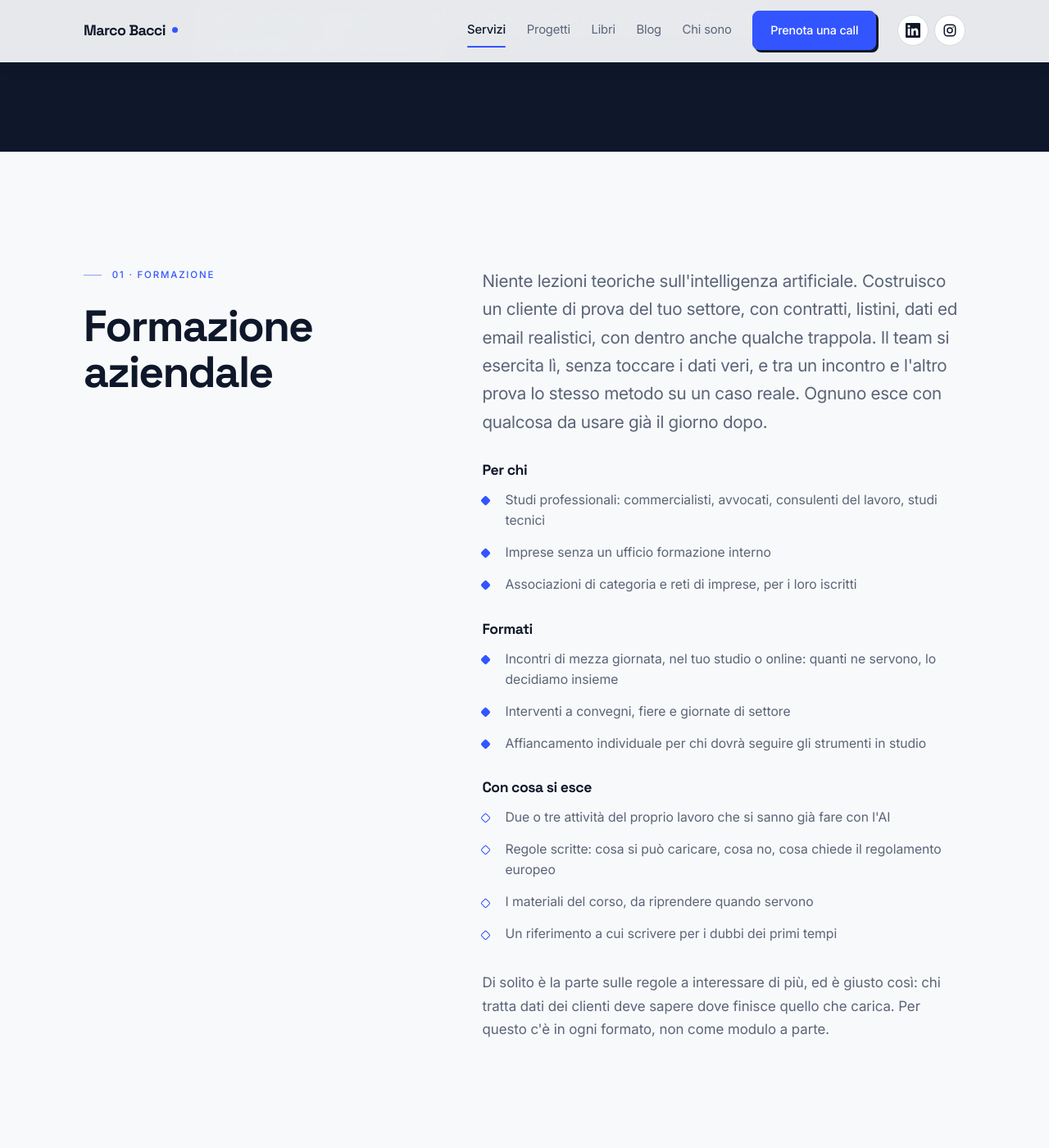
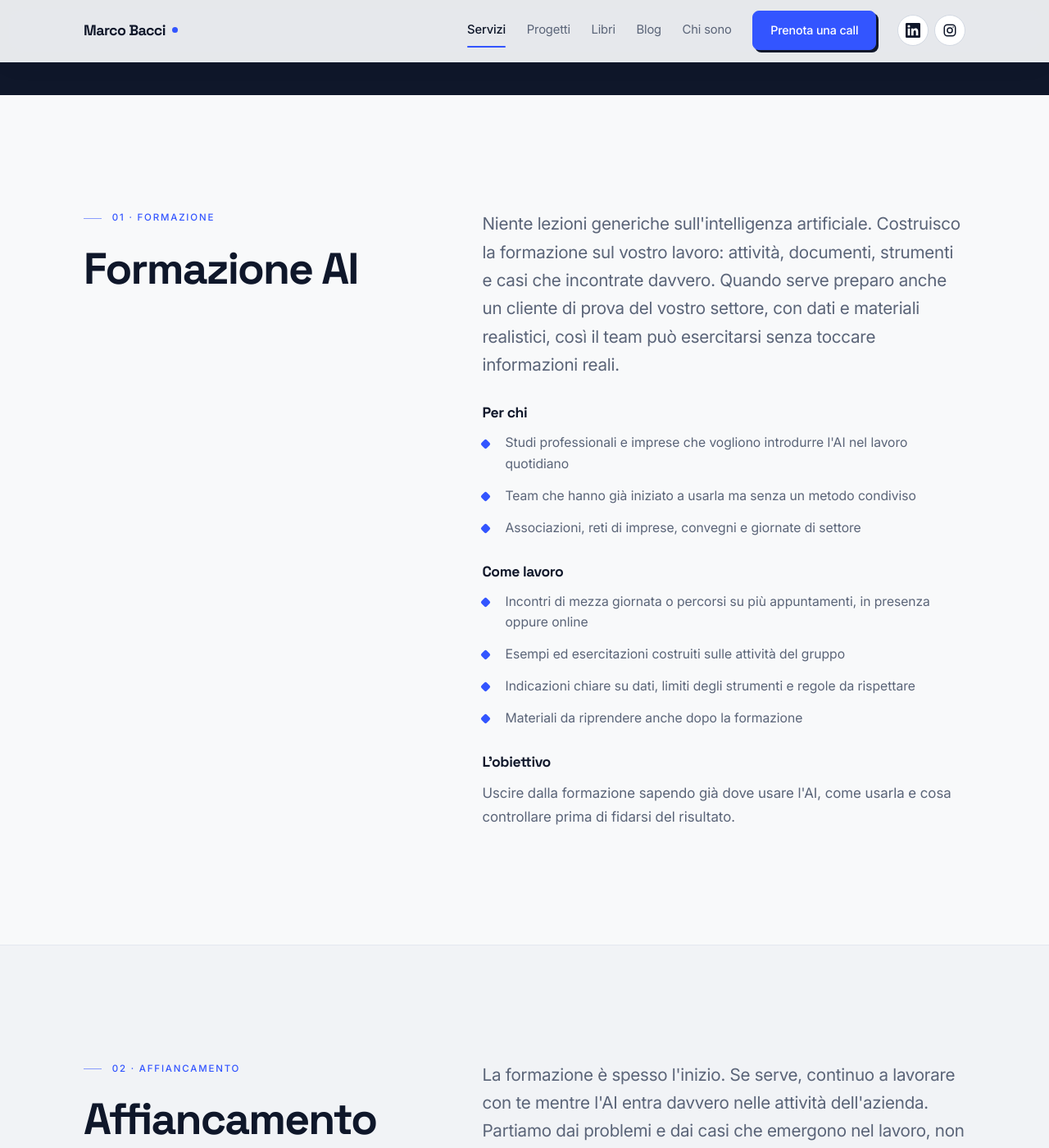
Before and after one commit to marcobacciwork/marcobacciwork.github.io, a Jekyll site: the page built from servizi.html, in a window 1280 px wide and 1400 px high, scrolled down 707 px. Shown: the whole window at 82% size. Built offline with Jekyll 4.4.1, drawn with Linux system fonts in a browser that asks for light colours; some of the changed text lies outside the part shown.

Commit message:
Riorganizza servizi in formazione affiancamento e progetti

```diff
--- a/servizi.html
+++ b/servizi.html
@@ -3,19 +3,17 @@
 title: "Servizi"
 nav: servizi
 permalink: /servizi/
-description: "Formazione e consulenza sull'intelligenza artificiale: corsi a mezze giornate, assistente AI configurato sul tuo lavoro e sistemi che restano in sede. Su commissione, con perimetro e preventivo scritti."
+description: "Formazione, affiancamento operativo e progetti AI su misura per studi professionali e imprese. Parto dal lavoro reale e costruisco l'intervento intorno alle tue esigenze."
 ---
 
 <section class="hero">
   <div class="wrap hero-inner">
     <p class="eyebrow" style="color:var(--brass)">Servizi</p>
-    <h1>Formazione e consulenza,<br>sul <em>tuo</em> lavoro</h1>
+    <h1>Formazione, affiancamento<br>e progetti <em>AI</em></h1>
     <p class="lead">
-      Formo il tuo team a usare l'AI sui casi reali del tuo studio o della tua azienda.
-      E come consulente ti aiuto a scegliere e impostare gli strumenti: un assistente collegato
-      ai programmi che usi, oppure un sistema che resta in sede.
-      Lavoro su commissione, a progetto per studi e imprese oppure conto terzi per agenzie e società.
-      Prima di iniziare ricevi per iscritto cosa comprende il lavoro e cosa no.
+      Posso formare te e il tuo team, lavorare al vostro fianco mentre iniziate a usare l'AI
+      oppure costruire un progetto specifico. Non parto da un pacchetto predefinito:
+      prima guardo come lavorate, poi ti propongo la strada che ha più senso.
     </p>
   </div>
 </section>
@@ -25,130 +23,128 @@
   <div class="wrap split">
     <div>
       <p class="eyebrow">01 · Formazione</p>
-      <h2>Formazione aziendale</h2>
+      <h2>Formazione AI</h2>
     </div>
     <div>
       <p class="lead" style="max-width:58ch;margin-bottom:2rem">
-        Niente lezioni teoriche sull'intelligenza artificiale. Costruisco un cliente di prova
-        del tuo settore, con contratti, listini, dati ed email realistici, con dentro anche qualche trappola.
-        Il team si esercita lì, senza toccare i dati veri, e tra un incontro e l'altro prova
-        lo stesso metodo su un caso reale. Ognuno esce con qualcosa da usare già il giorno dopo.
+        Niente lezioni generiche sull'intelligenza artificiale. Costruisco la formazione
+        sul vostro lavoro: attività, documenti, strumenti e casi che incontrate davvero.
+        Quando serve preparo anche un cliente di prova del vostro settore, con dati e materiali realistici,
+        così il team può esercitarsi senza toccare informazioni reali.
       </p>
 
       <h3 style="font-size:1.1rem;margin-bottom:0.9rem">Per chi</h3>
       <ul class="ticks" style="margin-bottom:2rem">
-        <li>Studi professionali: commercialisti, avvocati, consulenti del lavoro, studi tecnici</li>
-        <li>Imprese senza un ufficio formazione interno</li>
-        <li>Associazioni di categoria e reti di imprese, per i loro iscritti</li>
+        <li>Studi professionali e imprese che vogliono introdurre l'AI nel lavoro quotidiano</li>
+        <li>Team che hanno già iniziato a usarla ma senza un metodo condiviso</li>
+        <li>Associazioni, reti di imprese, convegni e giornate di settore</li>
       </ul>
 
-      <h3 style="font-size:1.1rem;margin-bottom:0.9rem">Formati</h3>
+      <h3 style="font-size:1.1rem;margin-bottom:0.9rem">Come lavoro</h3>
       <ul class="ticks" style="margin-bottom:2rem">
-        <li>Incontri di mezza giornata, nel tuo studio o online: quanti ne servono, lo decidiamo insieme</li>
-        <li>Interventi a convegni, fiere e giornate di settore</li>
-        <li>Affiancamento individuale per chi dovrà seguire gli strumenti in studio</li>
+        <li>Incontri di mezza giornata o percorsi su più appuntamenti, in presenza oppure online</li>
+        <li>Esempi ed esercitazioni costruiti sulle attività del gruppo</li>
+        <li>Indicazioni chiare su dati, limiti degli strumenti e regole da rispettare</li>
+        <li>Materiali da riprendere anche dopo la formazione</li>
       </ul>
 
-      <h3 style="font-size:1.1rem;margin-bottom:0.9rem">Con cosa si esce</h3>
-      <ul class="ticks ticks-open" style="margin-bottom:2rem">
-        <li>Due o tre attività del proprio lavoro che si sanno già fare con l'AI</li>
-        <li>Regole scritte: cosa si può caricare, cosa no, cosa chiede il regolamento europeo</li>
-        <li>I materiali del corso, da riprendere quando servono</li>
-        <li>Un riferimento a cui scrivere per i dubbi dei primi tempi</li>
-      </ul>
-
+      <h3 style="font-size:1.1rem;margin-bottom:0.9rem">L'obiettivo</h3>
       <p style="color:var(--muted);max-width:58ch">
-        Di solito è la parte sulle regole a interessare di più, ed è giusto così:
-        chi tratta dati dei clienti deve sapere dove finisce quello che carica.
-        Per questo c'è in ogni formato, non come modulo a parte.
+        Uscire dalla formazione sapendo già dove usare l'AI, come usarla
+        e cosa controllare prima di fidarsi del risultato.
       </p>
     </div>
   </div>
 </section>
 
 <!-- 02 -->
-<section class="section section-warm" id="assistente">
+<section class="section section-warm" id="affiancamento">
   <div class="wrap split">
     <div>
-      <p class="eyebrow">02 · Consulenza</p>
-      <h2>Il tuo assistente AI</h2>
+      <p class="eyebrow">02 · Affiancamento</p>
+      <h2>Affiancamento operativo</h2>
     </div>
     <div>
       <p class="lead" style="max-width:58ch;margin-bottom:2rem">
-        Gli strumenti di AI rispondono in modo generico perché non sanno niente di te.
-        Io li collego ai tuoi documenti, alla posta e al calendario,
-        e li imposto perché lavorino come lavori tu.
+        La formazione è spesso l'inizio. Se serve, continuo a lavorare con te
+        mentre l'AI entra davvero nelle attività dell'azienda.
+        Partiamo dai problemi e dai casi che emergono nel lavoro, non da una lista di strumenti da provare.
       </p>
 
-      <h3 style="font-size:1.1rem;margin-bottom:0.9rem">Cosa comprende</h3>
+      <h3 style="font-size:1.1rem;margin-bottom:0.9rem">Su cosa posso affiancarti</h3>
       <ul class="ticks" style="margin-bottom:2rem">
-        <li>Scelta dell'abbonamento giusto e delle impostazioni sulla riservatezza dei dati</li>
-        <li>Collegamento ai programmi che usi ogni giorno: documenti, posta, calendario, attività</li>
-        <li>Uno spazio di lavoro per ogni area, con i tuoi modelli e il tuo modo di scrivere</li>
-        <li>Istruzioni fisse: come deve rispondere, cosa non deve mai fare, quando deve citare la fonte</li>
-        <li>Tre o quattro comandi rapidi per le attività che ripeti ogni settimana</li>
+        <li>Capire quali attività vale la pena affidare o far supportare dall'AI</li>
+        <li>Impostare un metodo condiviso per usare gli strumenti già presenti in azienda</li>
+        <li>Costruire prompt, procedure e spazi di lavoro riutilizzabili</li>
+        <li>Valutare nuovi strumenti, automazioni o integrazioni quando servono davvero</li>
+        <li>Correggere ciò che non funziona dopo le prime settimane di utilizzo</li>
       </ul>
 
-      <h3 style="font-size:1.1rem;margin-bottom:0.9rem">Un esempio concreto</h3>
-
-      <figure class="mock" aria-label="Esempio di riepilogo settimanale prodotto dall'assistente configurato">
-        <div class="mock-top">
-          <span class="mock-dots" aria-hidden="true"><i></i><i></i><i></i></span>
-          <span class="mock-q">com'è messa la settimana?</span>
-        </div>
-        <div class="mock-body">
-          <div>
-            <span class="mock-lbl">Calendario</span>
-            <div class="mock-row"><span class="mock-time">mar 09:30</span><span>Riunione con lo studio Ferri</span></div>
-            <div class="mock-row"><span class="mock-time">gio 15:00</span><span>Scadenza invio documenti</span></div>
-          </div>
-          <div>
-            <span class="mock-lbl">Email senza risposta</span>
-            <div class="mock-row attesa"><span class="mock-time">3 giorni</span><span>Rossi — richiesta di preventivo</span></div>
-            <div class="mock-row attesa"><span class="mock-time">1 giorno</span><span>Studio Bianchi — documenti mancanti</span></div>
-          </div>
-          <div>
-            <span class="mock-lbl">Lavori fermi</span>
-            <div class="mock-row fermo"><span class="mock-time">6 giorni</span><span>Pratica Verdi in attesa di firma</span></div>
-          </div>
-        </div>
-      </figure>
-      <p class="mock-note">Una domanda e hai tutto in una schermata, invece di aprire quattro programmi.</p>
-      <div style="height:1.6rem"></div>
       <p style="color:var(--muted);max-width:58ch">
-        Cosa collegare e cosa lasciare fuori lo decidi tu, con il mio aiuto. Se tratti dati
-        dei clienti è la parte più importante del lavoro: la metto per iscritto prima
-        di toccare qualsiasi impostazione.
+        L'affiancamento può essere continuativo oppure concentrato su un periodo o su un obiettivo preciso.
+        Modalità e monte ore li definiamo prima di iniziare.
       </p>
     </div>
   </div>
 </section>
 
 <!-- 03 -->
-<section class="section" id="locale">
+<section class="section" id="progetti">
   <div class="wrap split">
     <div>
-      <p class="eyebrow">03 · Consulenza</p>
-      <h2>AI che resta in sede</h2>
+      <p class="eyebrow">03 · Progetti</p>
+      <h2>Progetti e strumenti su misura</h2>
     </div>
     <div>
       <p class="lead" style="max-width:58ch;margin-bottom:2rem">
-        Se tratti dati riservati c'è un'alternativa ai servizi online: un sistema installato
-        su un computer dell'ufficio, che funziona anche senza connessione a internet.
-        I documenti vengono elaborati lì e non escono dall'ufficio.
+        Quando il problema richiede qualcosa di più di una formazione o di un affiancamento,
+        posso progettare e impostare una soluzione costruita intorno al tuo processo.
+        Prima definiamo cosa deve fare, cosa deve restare fuori e come verrà usata.
       </p>
 
+      <h3 style="font-size:1.1rem;margin-bottom:0.9rem">Alcuni esempi</h3>
       <ul class="ticks" style="margin-bottom:2rem">
-        <li>I documenti restano fisicamente da te, anche mentre vengono elaborati</li>
-        <li>Nessun costo a consumo nell'uso di tutti i giorni: il computer si compra una volta e resta tuo</li>
-        <li>Funziona anche quando cade la connessione</li>
-        <li>Ogni risposta indica il documento e il punto da cui proviene</li>
+        <li>Assistenti AI collegati a documenti, posta, calendario o altri strumenti di lavoro</li>
+        <li>Automazioni per attività ripetitive e passaggi tra applicazioni</li>
+        <li>Workspace, librerie di prompt e procedure condivise per il team</li>
+        <li>Strumenti interni costruiti per un'attività specifica</li>
+        <li>Soluzioni locali o configurazioni dedicate quando i dati richiedono maggiore controllo</li>
       </ul>
 
       <p style="color:var(--muted);max-width:58ch">
-        Il computer lo compri direttamente tu, a prezzo di listino.
-        Io ti indico la configurazione adatta e non prendo nessun margine sulla fornitura.
+        Non parto dalla tecnologia. Parto dal problema e scelgo la soluzione più semplice
+        che abbia senso mantenere nel tempo.
       </p>
+    </div>
+  </div>
+</section>
+
+<!-- ESEMPI DI PROGETTO -->
+<section class="section section-warm">
+  <div class="wrap">
+    <div class="section-head">
+      <p class="eyebrow">Esempi</p>
+      <h2>Due modi in cui può prendere forma un progetto</h2>
+    </div>
+
+    <div class="grid grid-2">
+      <div class="card" id="assistente">
+        <span class="card-mark" aria-hidden="true">A</span>
+        <h3>Un assistente AI sul tuo lavoro</h3>
+        <p>
+          Posso collegare l'AI ai documenti e agli strumenti che usi,
+          impostando istruzioni, fonti e comandi ricorrenti in modo coerente con il tuo lavoro.
+        </p>
+      </div>
+
+      <div class="card" id="locale">
+        <span class="card-mark" aria-hidden="true">B</span>
+        <h3>Una soluzione che resta in sede</h3>
+        <p>
+          Se il contesto lo richiede, posso valutare una configurazione che elabori i documenti
+          sui computer dell'ufficio, riducendo la necessità di inviare dati a servizi esterni.
+        </p>
+      </div>
     </div>
   </div>
 </section>
@@ -158,18 +154,17 @@
   <div class="wrap wrap-narrow">
     <div class="section-head">
       <p class="eyebrow">Come si organizza</p>
-      <h2 style="color:var(--ivory)">A mezze giornate, al ritmo del tuo studio</h2>
+      <h2 style="color:var(--ivory)">La formula dipende da quello che serve.</h2>
     </div>
 
     <p class="lead" style="max-width:58ch;margin-bottom:1.4rem">
-      La formazione si fa a incontri di mezza giornata, nel tuo studio o online.
-      Il tempo giusto per lavorare sui casi veri, senza fermare l'attività per un giorno intero.
-      Si parte con un primo incontro e si prosegue con quelli che servono.
+      Una formazione può essere una mezza giornata, una giornata o un percorso su più incontri.
+      Un affiancamento può essere organizzato con un monte ore oppure su un periodo concordato.
+      Un progetto, invece, ha un perimetro e un preventivo dedicati.
     </p>
     <p class="lead" style="max-width:58ch;margin-bottom:2.2rem">
-      Per la consulenza, i tempi dipendono da cosa c'è da impostare.
-      In ogni caso, date, numero di incontri e modalità li decidiamo insieme dopo la call,
-      nel modo più comodo per tutti e due.
+      Prima di iniziare ti scrivo cosa comprende il lavoro, come si svolge e quanto costa.
+      Così entrambi sappiamo da dove partiamo.
     </p>
 
     <a class="btn btn-primary" href="{{ '/prenota/' | relative_url }}">Raccontami cosa ti serve</a>
@@ -187,29 +182,48 @@
     <div class="faq">
       <details>
         <summary>Quanto costa?</summary>
-        <p>Il costo dipende da cosa serve: quante persone coinvolgere, quanti incontri fare, quanti programmi collegare tra loro. Non uso listini standard, perché ogni lavoro è diverso e un prezzo preconfezionato sarebbe quasi sempre impreciso.</p>
-        <p>Il metodo è semplice: dopo una prima call conoscitiva ricevi un preventivo scritto, con perimetro chiaro, tempi di consegna e prezzo fisso. Se durante il lavoro le cose si rivelano più complesse del previsto, la cifra concordata non cambia. Nessuna sorpresa.</p>
+        <p>
+          Dipende dal tipo di lavoro. La formazione varia in base a durata, livello di personalizzazione
+          e numero di persone coinvolte; l'affiancamento può essere organizzato a ore o in pacchetti;
+          i progetti vengono invece quotati sul perimetro definito insieme.
+        </p>
+        <p>
+          Dopo la prima call ti propongo una formula chiara e un preventivo scritto.
+          Prima di iniziare sai cosa comprende il lavoro e quanto costa.
+        </p>
       </details>
 
       <details>
         <summary>Devo cambiare i programmi che uso adesso?</summary>
-        <p>Quasi mai. La formazione si fa sugli strumenti che hai già, e anche la configurazione dell'assistente parte da lì. Se ti propongo un cambio è perché quello che usi non permette di fare ciò che ti serve, e in quel caso ti spiego esattamente perché.</p>
+        <p>
+          Quasi mai. Parto dagli strumenti che usi già. Se ti propongo un cambio
+          è perché quello che hai non permette di fare ciò che serve, e in quel caso ti spiego perché.
+        </p>
       </details>
 
       <details>
-        <summary>E dopo la consegna, come funziona l'assistenza?</summary>
-        <p>Nel primo periodo di uso reale resto raggiungibile per i problemi di avvio, ed è compreso nel lavoro. Dopo hai due strade: gestire tutto internamente con la documentazione, oppure affidarmi la manutenzione con un accordo a parte.</p>
-        <p>Quello che conta è che la scelta resta tua. Il sistema è tuo e funziona in ogni caso: se decidi di fare da solo, non resti bloccato.</p>
+        <summary>E dopo la formazione o il progetto?</summary>
+        <p>
+          Se serve posso continuare ad affiancarti, ma non sei obbligato a farlo.
+          Materiali, procedure, accessi e configurazioni che fanno parte del lavoro restano a te.
+        </p>
       </details>
 
       <details>
         <summary>Quante persone può coinvolgere una formazione?</summary>
-        <p>Il gruppo ideale va da cinque a dieci persone: abbastanza per confrontarsi, poche abbastanza perché ognuno lavori sui propri casi. Per gruppi più grandi, come convegni o giornate associative, cambia il formato: un intervento in plenaria, con meno esercitazioni e più esempi.</p>
+        <p>
+          Dipende dal formato. Nei gruppi piccoli posso lavorare di più sui casi di ogni partecipante;
+          con gruppi più grandi cambia l'impostazione e cresce la parte dimostrativa.
+          Lo definiamo in base all'obiettivo della giornata.
+        </p>
       </details>
 
       <details>
         <summary>Lavori solo a Roma?</summary>
-        <p>Roma è la mia base, ma per la formazione mi sposto volentieri in tutta Italia: aule, convegni, giornate di settore. Il resto del lavoro si fa bene anche a distanza.</p>
+        <p>
+          Roma è la mia base, ma posso lavorare in presenza anche fuori città.
+          Formazione, affiancamento e parte dei progetti possono essere svolti anche a distanza.
+        </p>
       </details>
     </div>
   </div>
```
